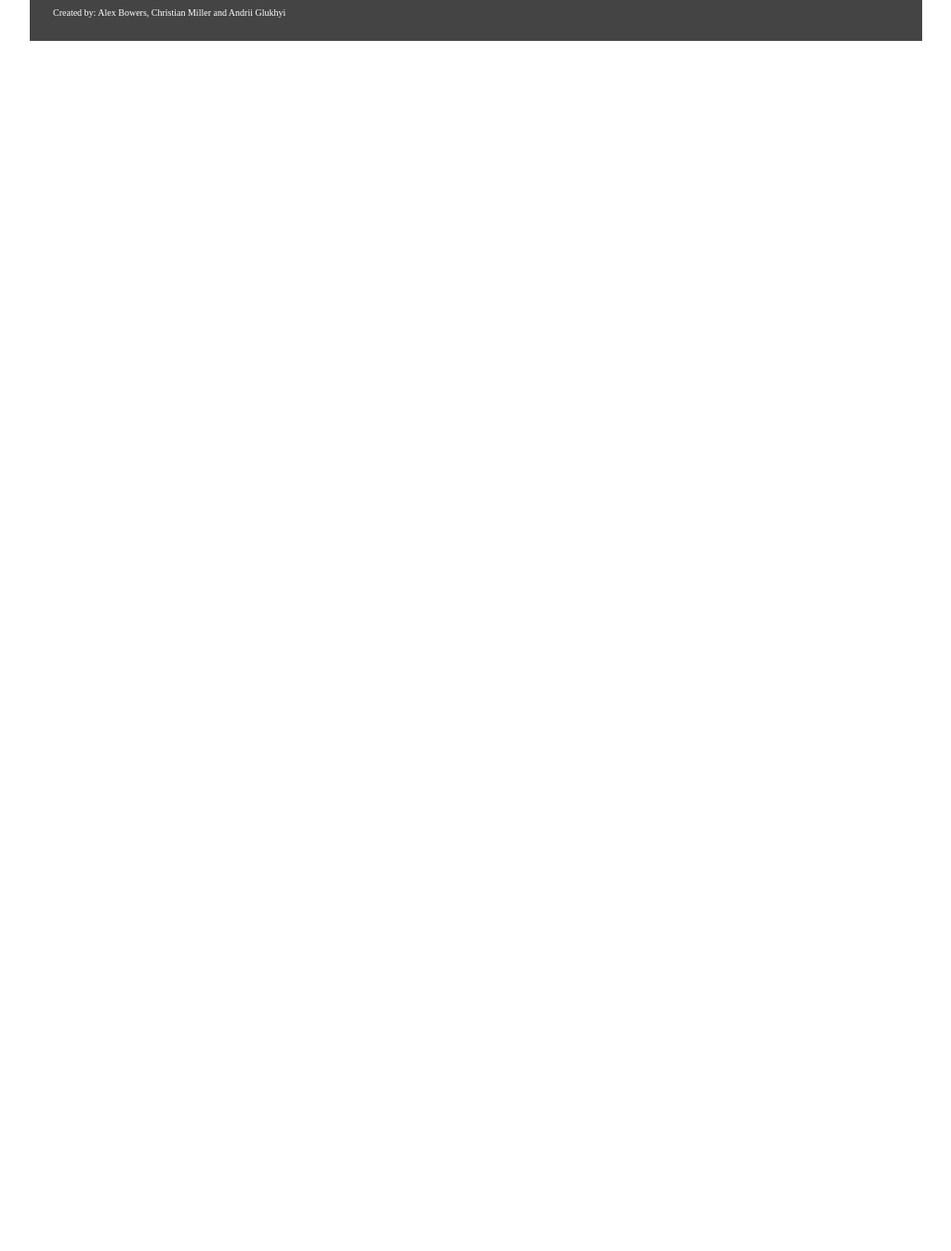
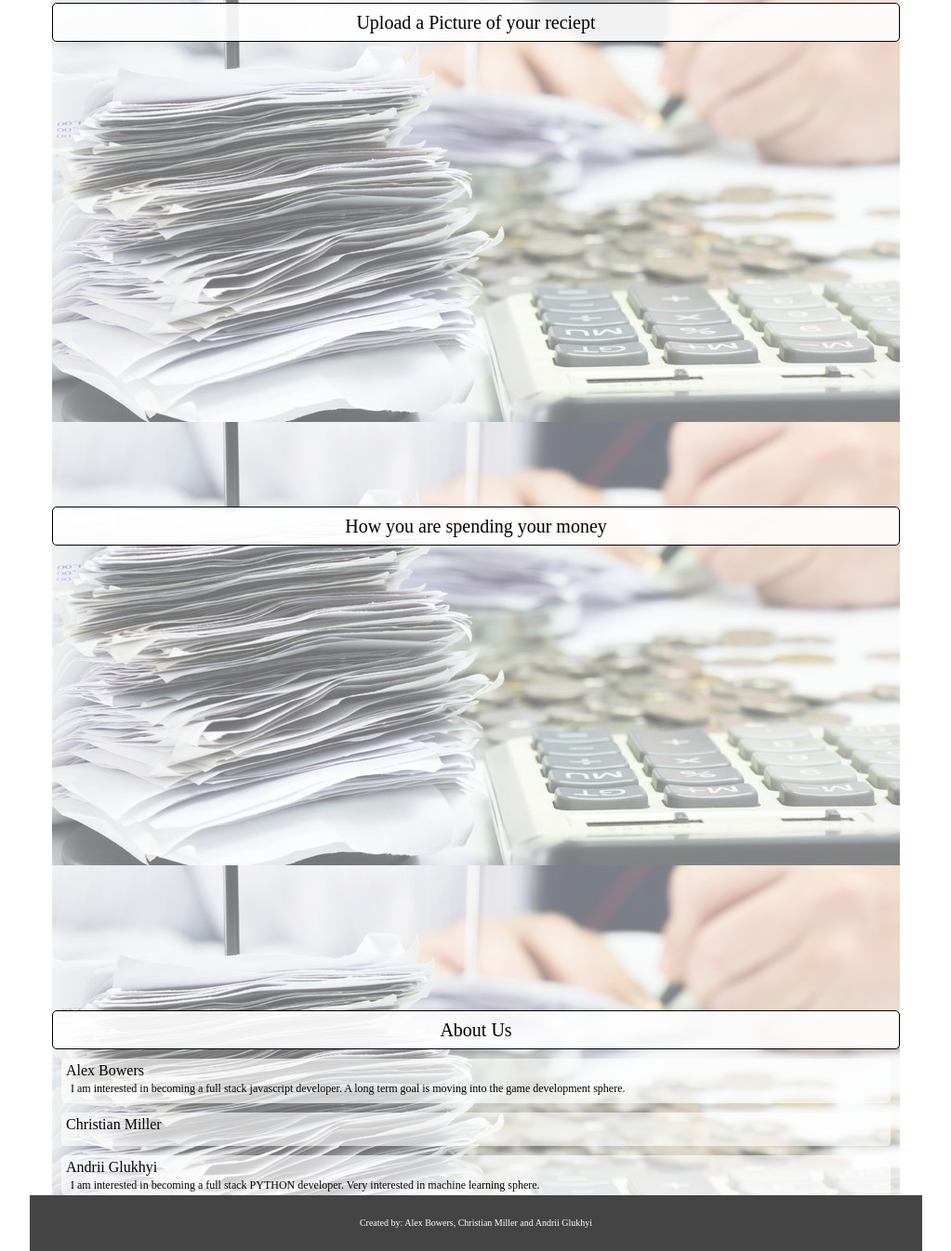
Before and after one commit to Receipt-App/client, a plain HTML site: page public/index.html in a window 1280 px wide. Shown: the part 606-1952 px from the top of the page at 93% size, without its empty margins (128-1151 px from the left). Before the commit the page ends 800 px from the top, so only its background shows below. Drawn offline with nearby package versions, Linux system fonts and the light colour scheme.

Commit message:
style almost there

```diff
--- a/public/index.html
+++ b/public/index.html
@@ -35,6 +35,33 @@
         <input type="text" id="password" placeholder="Please create password..." required>
         <button type="submit">Submit and return to the home page</button>
       </form>
+      <section id="upload">
+        <h2>Upload a Picture of your reciept</h2>
+        <div class="canvas"></div>
+      </section>
+      <section id="graph">
+        <h2>How you are spending your money</h2>
+        <div class="canvas"></div>
+      </section>
+      <section id="about-us">
+        <h2>About Us</h2>
+        <ul>
+          <li>
+            <h3>Alex Bowers</h3>
+            <p>I am interested in becoming a full stack javascript developer. A long term goal is moving into the game development sphere.</p>
+          </li>
+          <li>
+            <h3>Christian Miller</h3>
+            <p></p>
+          </li>
+          <li>
+            <h3>Andrii Glukhyi</h3>
+            <p>I am interested in becoming a full stack PYTHON developer. Very interested in machine learning sphere.</p>
+          </li>
+        </ul>
+      </section>
+
+
     </main>
     <footer>
       <p>Created by: Alex Bowers, Christian Miller and Andrii Glukhyi</p>
--- a/public/styles/base.css
+++ b/public/styles/base.css
@@ -6,13 +6,14 @@ body {
 header {
   background-color: #444;
   color: #fff;
-  /* padding: 20px; */
+  padding-left: 120px;
+  text-align: left;
 }
 #logo {
   float: left;
 }
 .title {
-  padding: 30px
+  padding: 30px;
   /* float: left; */
 }
 h1 {
@@ -20,6 +21,11 @@ h1 {
 }
 h2 {
   font-size: 20px;
+  border: 1px black solid;
+  padding: 10px;
+  border-radius: 5px;
+  background-color: rgba(255, 255, 255, 0.899);
+
 }
 
 p {
@@ -29,22 +35,61 @@ p {
 
 main {
   background-image: url('../assets/Background_2.png');
-  background-repeat: no-repeat;
+  background-repeat: repeat;
   width: 95%;
   margin: 0 auto;
 }
+section {
+  text-align: center;
+}
 
+#about-us li {
+  text-align: left;
+  margin: 10px;
+  background-color: rgba(255, 255, 255, 0.637);
+  padding: 5px;
+  border-radius: 5px;
+}
+
+#about-us li:last-child {
+  margin-bottom: 0;
+  padding-bottom: 0;
+}
+
+#about-us p {
+  font-size: 12px;
+}
 input {
   display: block;
-  width: 70%;
-  margin: 20px;
+  width: 80%;
+  margin: 15px auto;
+  border-radius: 5px;
 }
 form {
   padding: 20px;
+  background-color: rgba(255, 255, 255, 0.5);
+  width: 50%;
+  margin: 0 auto;
+  text-align: center;
+}
+
+.canvas {
+  height: 500px;
+  width: 500px;
+  margin: 0 auto;
 }
 
 footer {
   background-color: #444;
   color: #fff;
   padding: 20px;
+  text-align: center;
 }
+
+button {
+  width: 50%;
+  margin: 0 auto;
+  border-radius: 5px;
+  background-color: black;
+  color: #fff;
+}
```
